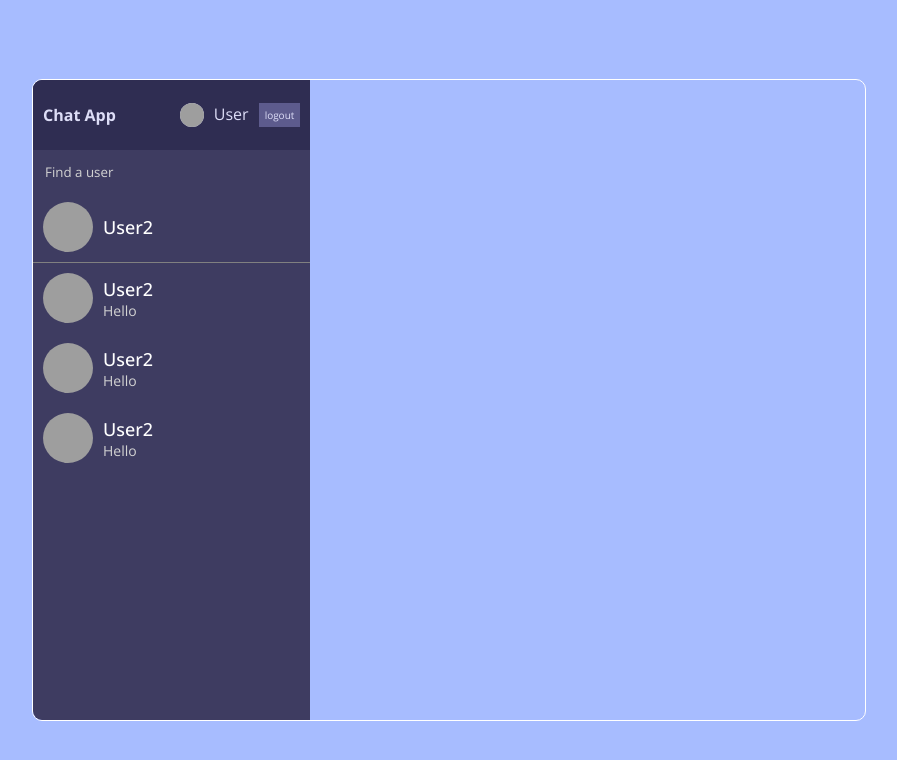
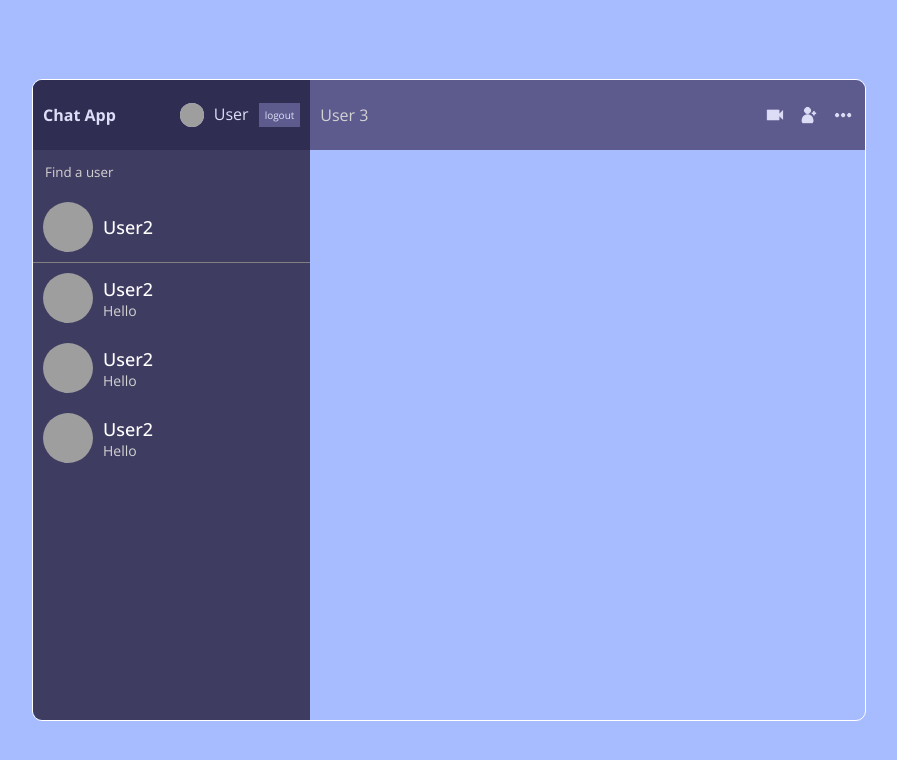
Before and after one commit to zharkaa/chat-app, a React (Create React App) app: page / in a window 1280 px wide. Shown: the top 760 px of the page, without its empty margins (191-1088 px from the left). Built offline with nearby package versions, Linux system fonts and the light colour scheme; grey boxes are pictures that could not be loaded.

Commit message:
add topbar and styling

```diff
--- a/src/components/Chat.jsx
+++ b/src/components/Chat.jsx
@@ -1,11 +1,21 @@
-import React from 'react'
+import React from "react";
+import Cam from "../img/cam.png";
+import Add from "../img/add.png";
+import More from "../img/more.png";
 
 const Chat = () => {
   return (
-    <div className='chat'>
+    <div className="chat">
+      <div className="chatInfo">
+        <span>User 3</span>
+        <div className="chatIcons">
+          <img src={Cam} alt="" />
+          <img src={Add} alt="" />
+          <img src={More} alt="" />
+        </div>
+      </div>
+    </div>
+  );
+};
 
-    </div>
-  )
-}
-
-export default Chat
+export default Chat;
--- a/src/style.scss
+++ b/src/style.scss
@@ -168,6 +168,26 @@
 
     .chat {
       flex: 2;
+
+      .chatInfo {
+        height: 50px;
+        background-color: #5d5b8d;
+        display: flex;
+        align-items: center;
+        justify-content: space-between;
+        padding: 10px;
+        color: lightgray;
+      }
+
+      .chatIcons {
+        display: flex;
+        gap: 10px;
+
+        img {
+          height: 24px;
+          cursor: pointer;
+        }
+      }
     }
   }
 }
```
